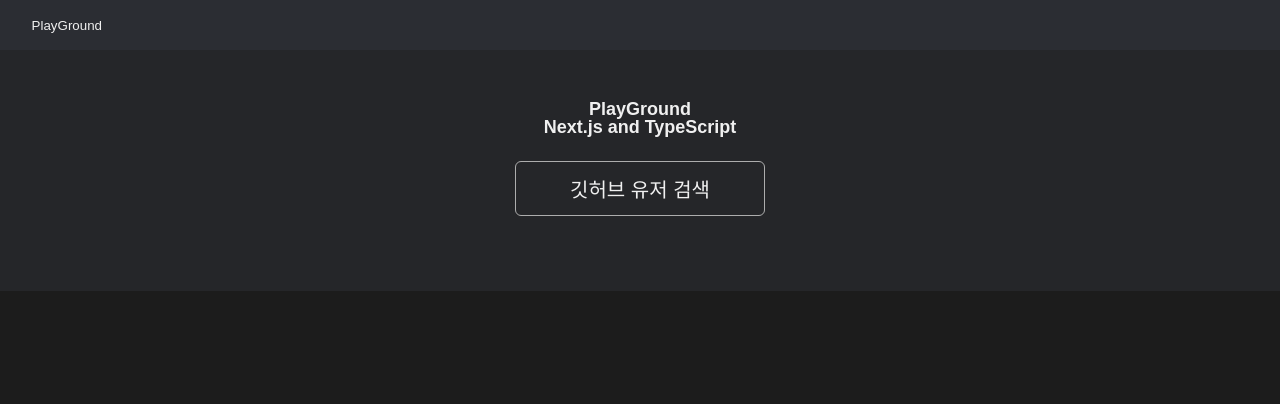
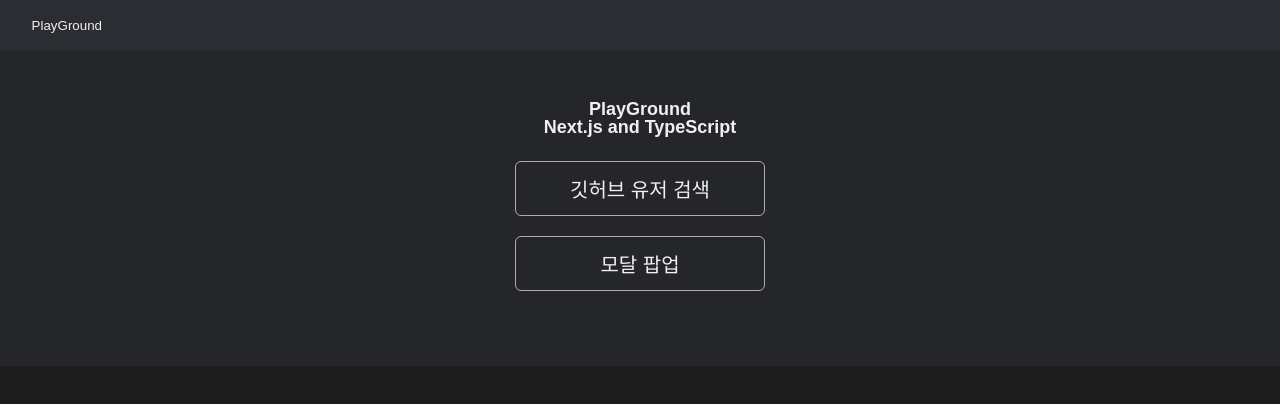
Before and after one commit to Bhanjo/next-playground, a Next.js app: page / in a window 1280 px wide. Shown: the top 404 px of the page. Built offline with nearby package versions, Linux system fonts and the light colour scheme.

Commit message:
feature: 모달 구현

```diff
--- /dev/null
+++ b/components/ConfirmModal.tsx
@@ -0,0 +1,63 @@
+import React, { MouseEvent, useRef } from 'react';
+import styled from 'styled-components';
+import Portal from './Portal';
+
+type Props = {
+  onClose: () => void;
+  onConfirm: () => void;
+};
+
+const ConfirmModal = ({ onConfirm, onClose }: Props) => {
+  const portalRef = useRef<HTMLDivElement>(null);
+  const handleModalClose = (e: MouseEvent) => {
+    if (portalRef.current === e.target) {
+      onClose();
+    }
+  };
+
+  return (
+    <Portal>
+      <Container ref={portalRef} onClick={handleModalClose}>
+        <Content>
+          저는 모달입니다
+          <div>
+            <button type='button' onClick={onConfirm}>
+              확인
+            </button>
+            <button type='button' onClick={onClose}>
+              취소
+            </button>
+          </div>
+        </Content>
+      </Container>
+    </Portal>
+  );
+};
+
+const Container = styled.div`
+  position: fixed;
+  top: 0;
+  left: 0;
+  width: 100%;
+  height: 100%;
+  display: flex;
+  justify-content: center;
+  align-items: center;
+  background-color: #00000099;
+`;
+
+const Content = styled.div`
+  width: 500px;
+  height: 400px;
+  padding: 30px;
+  display: flex;
+  flex-direction: column;
+  align-items: center;
+  color: ${({ theme }) => theme.color.primary.white};
+  background-color: ${({ theme }) => theme.color.primary.black};
+  border-radius: 16px;
+  border: 1px solid ${({ theme }) => theme.color.third.black};
+  gap: 50px;
+`;
+
+export default ConfirmModal;
--- /dev/null
+++ b/components/Portal/index.tsx
@@ -0,0 +1,27 @@
+import { useEffect, useState } from 'react';
+import { createPortal } from 'react-dom';
+
+type Props = {
+  children: React.ReactNode;
+};
+
+const Portal = ({ children }: Props) => {
+  const [isMounted, setIsMounted] = useState(false);
+
+  // 랜더링 시 마운트 상태 변경
+  useEffect(() => {
+    setIsMounted(true);
+
+    // 랜더링이 안됐으면(모달 닫힘) false로 후처리
+    return () => setIsMounted(false);
+  }, []);
+
+  // 마운트가 됐다면 v16 부터 지원하는 createPortal로 포탈 생성
+  // createPortal(랜더링할 컴포넌트, 랜더링 시킬 상위 DOM 엘레먼트)
+  return isMounted
+    ? // @ts-expect-error
+      createPortal(children, document.querySelector('#portal') as HTMLElement)
+    : null;
+};
+
+export default Portal;
--- a/package.json
+++ b/package.json
@@ -33,6 +33,7 @@
     "@babel/eslint-parser": "^7.17.0",
     "@types/node": "17.0.21",
     "@types/react": "17.0.39",
+    "@types/react-dom": "^18.0.6",
     "eslint": "^8.11.0",
     "eslint-config-next": "12.1.0",
     "typescript": "4.5.5"
--- a/pages/_app.tsx
+++ b/pages/_app.tsx
@@ -10,6 +10,7 @@
     <ThemeProvider theme={theme}>
       <GlobalStyle />
       <Header />
+      {/* @ts-expect-error */}
       <Component {...pageProps} />
     </ThemeProvider>
   );
--- a/pages/_documents.tsx
+++ b/pages/_document.tsx
@@ -1,4 +1,10 @@
-import Document, { DocumentContext } from 'next/document';
+import Document, {
+  Html,
+  Head,
+  Main,
+  NextScript,
+  DocumentContext,
+} from 'next/document';
 import { ServerStyleSheet } from 'styled-components';
 
 export default class MyDocument extends Document {
@@ -10,6 +16,7 @@
       ctx.renderPage = () =>
         originalRenderPage({
           enhanceApp: (App) => (props) =>
+            // @ts-expect-error
             sheet.collectStyles(<App {...props} />),
         });
 
@@ -28,4 +35,18 @@
       sheet.seal();
     }
   }
+
+  render() {
+    return (
+      <Html>
+        <Head />
+        <body>
+          {/* portal을 위해 추가 */}
+          <div id='portal' />
+          <Main />
+          <NextScript />
+        </body>
+      </Html>
+    );
+  }
 }
--- a/pages/index.tsx
+++ b/pages/index.tsx
@@ -1,23 +1,39 @@
 import Router from 'next/router';
+import { useState } from 'react';
 import styled from 'styled-components';
+import ConfirmModal from '../components/ConfirmModal';
 
 const Home = () => {
+  const [isModalShow, setIsModalShow] = useState(false);
+  const [isConfirm, setIsConfirm] = useState(false);
+
   const handleRoute = () => {
     Router.push('/search-user');
   };
 
   return (
     <Container>
+      {isModalShow && (
+        <ConfirmModal
+          onClose={() => setIsModalShow(false)}
+          onConfirm={() => setIsConfirm(true)}
+        />
+      )}
       <h1>
         PlayGround <br />
-        Next.js and TypeScript
+        Next.js and TypeScript <br />
+        {isConfirm && '모달 확인을 눌렀습니다!'}
       </h1>
       <ButtonList>
-        <UserFindBtn onClick={handleRoute}>깃허브 유저 검색</UserFindBtn>
+        <CustomBtn onClick={handleRoute}>깃허브 유저 검색</CustomBtn>
+        <CustomBtn type='button' onClick={() => setIsModalShow(!isModalShow)}>
+          모달 팝업
+        </CustomBtn>
       </ButtonList>
     </Container>
   );
 };
+
 const Container = styled.div`
   background-color: ${({ theme }) => theme.color.second.black};
   color: ${({ theme }) => theme.color.primary.white};
@@ -36,9 +52,10 @@
   display: flex;
   flex-direction: column;
   justify-content: center;
+  gap: 20px;
 `;
 
-const UserFindBtn = styled.button`
+const CustomBtn = styled.button`
   transition: 0.3s ease-out;
   background-color: transparent;
   border-radius: 6px;
```
Also changed, not shown: 2 other files (tests, documents, lock files or other folders).
